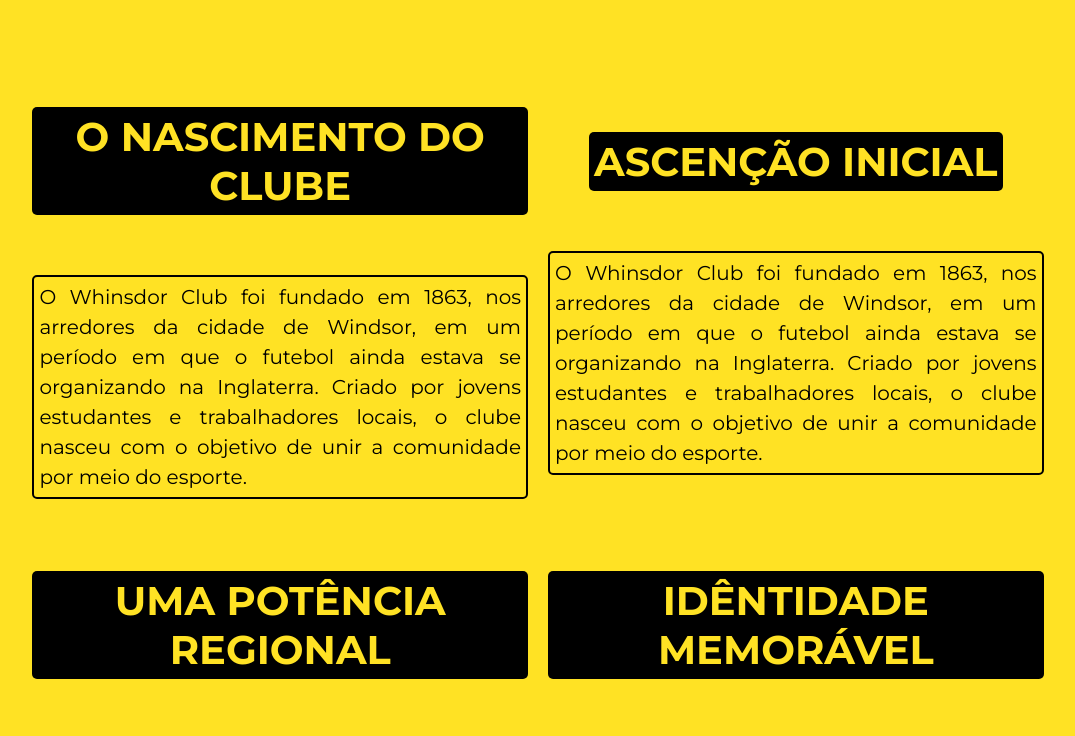
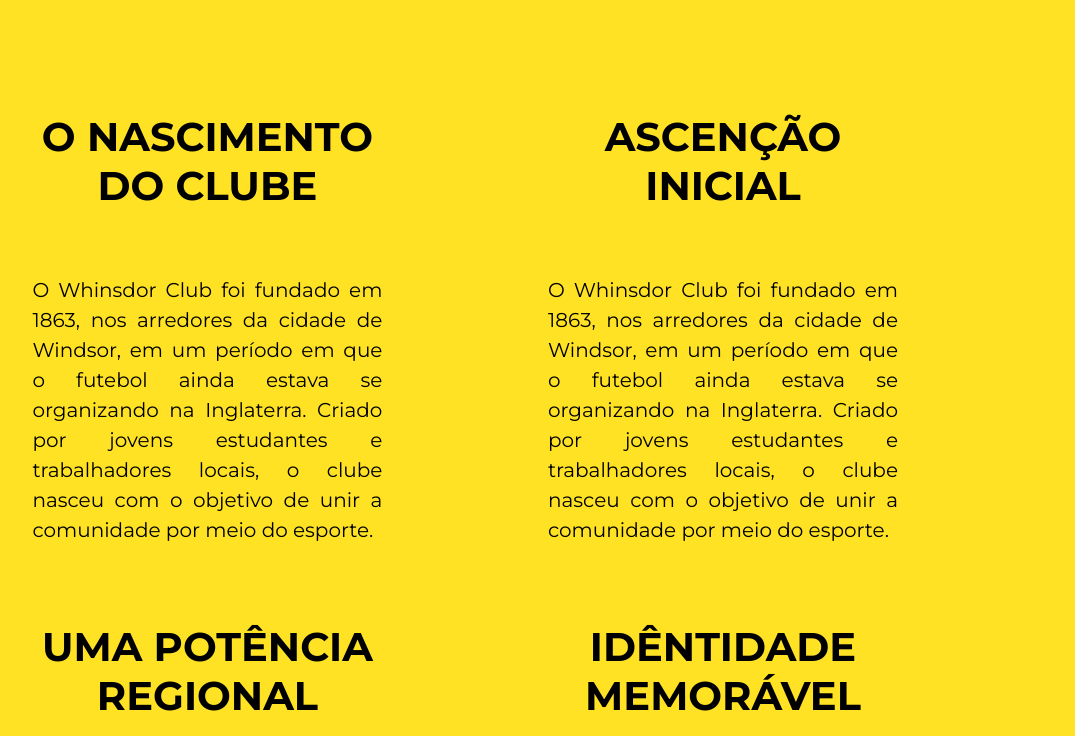
Before and after one commit to gustavorcaetano/whinsdor-club-site, a plain HTML site: page historia/fundacao.html in a window 1280 px wide. Shown: the part 815-1551 px from the top of the page, without its empty margins (102-1177 px from the left). Drawn offline with Linux system fonts and the light colour scheme.

Commit message:
Edição dos cards na tela sobre a fundação do clube

```diff
--- a/historia/historia.css
+++ b/historia/historia.css
@@ -320,21 +320,20 @@
 .paragrafos-fund {
   font-size: 20px;
   text-align: justify;
-  padding: 5px;
-  border: 2px solid black;
-  border-radius: 5px;
+  /* gap: 20px; */
   font-family: "Montserrat", sans-serif;
 }
 
 .itens-fund {
   display: flex;
-  justify-content: center;
-  align-items: center;
+  justify-content: space-between;
+  align-items: flex-start;
+  max-width: 350px;
   flex-direction: column;
 }
 .títulotext-fund {
-  background-color: black;
-  color: #ffe224;
+  /* background-color: black; */
+  color: black;
   border-radius: 5px;
   text-align: center;
   padding: 5px;
```
Also changed, not shown: historia/historia.html (+2 -3 lines).
